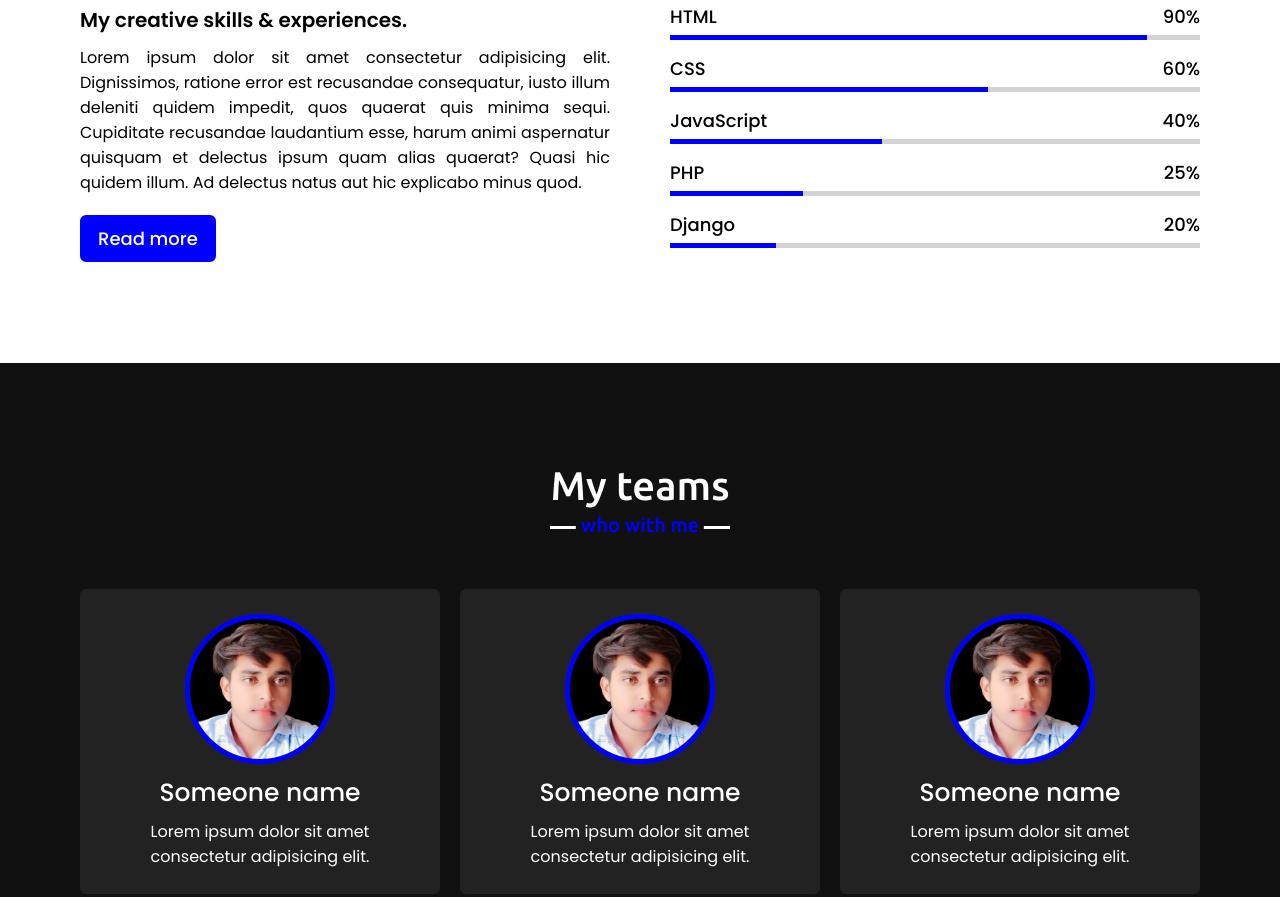
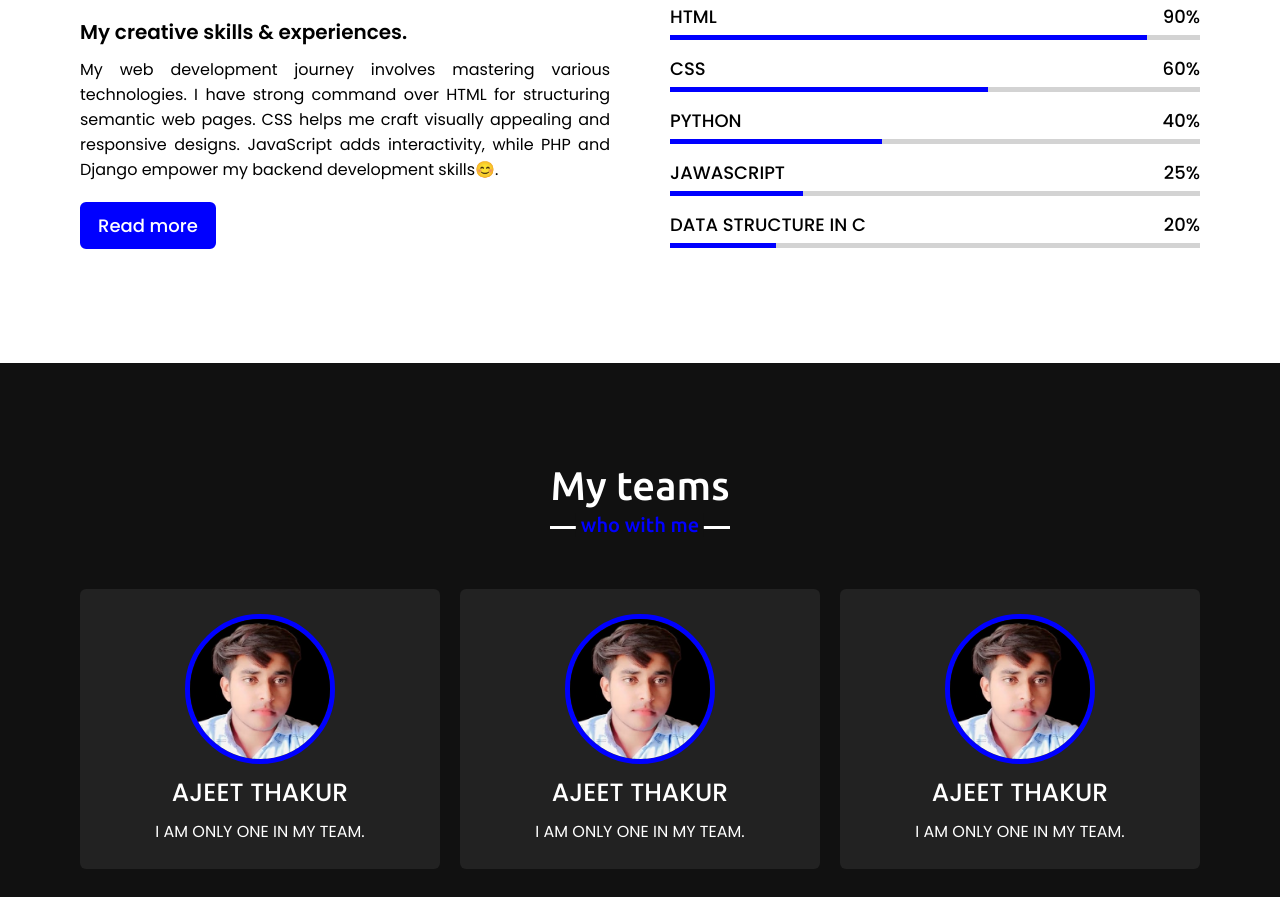
Before and after one commit to Ajeet110/myfirstweb, a plain HTML site: page index.html in a window 1280 px wide. Shown: the part 2363-3260 px from the top of the page. Drawn offline with nearby package versions, Linux system fonts and the light colour scheme.

Commit message:
Update index.html
REMOVE LOREM APDATE ALL INFO LIKE REAL

```diff
--- a/index.html
+++ b/index.html
@@ -65,7 +65,7 @@
                 </div>
                 <div class="column right">
                     <div class="text">I'm Ajeet and I'm a <span class="typing-2"></span></div>
-                    <p>Lorem ipsum dolor sit amet consectetur adipisicing elit. Quasi ut voluptatum eveniet doloremque autem excepturi eaque, sit laboriosam voluptatem nisi delectus. Facere explicabo hic minus accusamus alias fuga nihil dolorum quae. Explicabo illo unde, odio consequatur ipsam possimus veritatis, placeat, ab molestiae velit inventore exercitationem consequuntur blanditiis omnis beatae. Dolor iste excepturi ratione soluta quas culpa voluptatum repudiandae harum non.</p>
+                    <p>"My name is AJEET SINGH, and I'm currently pursuing my degree in BSC (CS) . Over the past few years, I've worked on several projects like JOB FINDER website and weather detection, which helped me strengthen my skills in DOVLOPMENT ,DSA and . I'm passionate about and always eager to learn new technologies. Outside academics, I enjoy TRAVELING and GAMING, which keeps me creative and motivated"</p>
                     <a href="#">Download CV</a>
                 </div>
             </div>
@@ -110,7 +110,7 @@
             <div class="skills-content">
                 <div class="column left">
                     <div class="text">My creative skills & experiences.</div>
-                    <p>Lorem ipsum dolor sit amet consectetur adipisicing elit. Dignissimos, ratione error est recusandae consequatur, iusto illum deleniti quidem impedit, quos quaerat quis minima sequi. Cupiditate recusandae laudantium esse, harum animi aspernatur quisquam et delectus ipsum quam alias quaerat? Quasi hic quidem illum. Ad delectus natus aut hic explicabo minus quod.</p>
+                    <p>My web development journey involves mastering various technologies. I have strong command over HTML for structuring semantic web pages. CSS helps me craft visually appealing and responsive designs. JavaScript adds interactivity, while PHP and Django empower my backend development skills😊.</p>
                     <a href="#">Read more</a>
                 </div>
                 <div class="column right">
@@ -130,21 +130,21 @@
                     </div>
                     <div class="bars">
                         <div class="info">
-                            <span>JavaScript</span>
+                            <span>PYTHON</span>
                             <span>40%</span>
                         </div>
                         <div class="line js"></div>
                     </div>
                     <div class="bars">
                         <div class="info">
-                            <span>PHP</span>
+                            <span>JAWASCRIPT</span>
                             <span>25%</span>
                         </div>
                         <div class="line php"></div>
                     </div>
                     <div class="bars">
                         <div class="info">
-                            <span>Django</span>
+                            <span>DATA STRUCTURE IN C </span>
                             <span>20%</span>
                         </div>
                         <div class="line mysql"></div>
@@ -162,36 +162,8 @@
                 <div class="card">
                     <div class="box">
                         <img src="images/main3.jpg" alt="">
-                        <div class="text">Someone name</div>
-                        <p>Lorem ipsum dolor sit amet consectetur adipisicing elit.</p>
-                    </div>
-                </div>
-                <div class="card">
-                    <div class="box">
-                        <img src="images/main3.jpg" alt="">
-                        <div class="text">Someone name</div>
-                        <p>Lorem ipsum dolor sit amet consectetur adipisicing elit.</p>
-                    </div>
-                </div>
-                <div class="card">
-                    <div class="box">
-                        <img src="images/main3.jpg" alt="">
-                        <div class="text">Someone name</div>
-                        <p>Lorem ipsum dolor sit amet consectetur adipisicing elit.</p>
-                    </div>
-                </div>
-                <div class="card">
-                    <div class="box">
-                        <img src="images/main3.jpg" alt="">
-                        <div class="text">Someone name</div>
-                        <p>Lorem ipsum dolor sit amet consectetur adipisicing elit.</p>
-                    </div>
-                </div>
-                <div class="card">
-                    <div class="box">
-                        <img src="images/main3.jpg" alt="">
-                        <div class="text">Someone name</div>
-                        <p>Lorem ipsum dolor sit amet consectetur adipisicing elit.</p>
+                        <div class="text">AJEET THAKUR</div>
+                        <p>I AM ONLY ONE IN MY TEAM.</p>
                     </div>
                 </div>
             </div>
```
